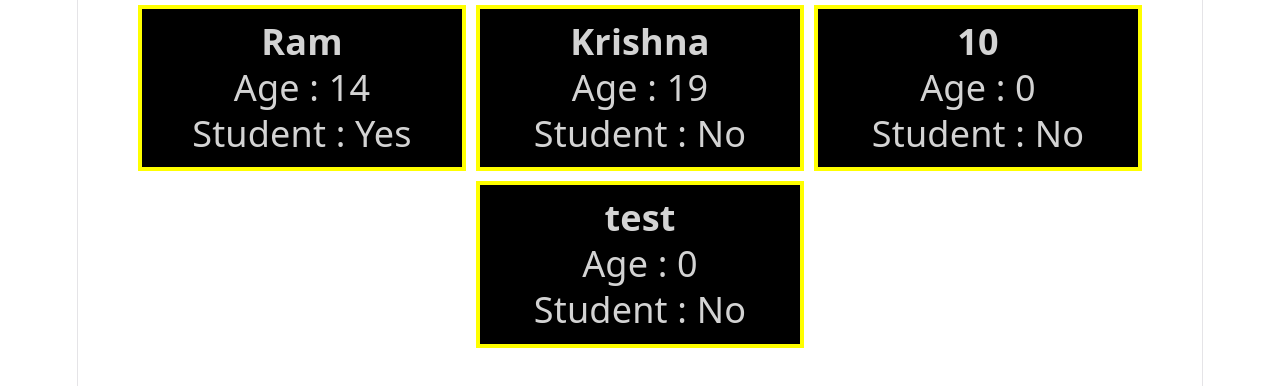
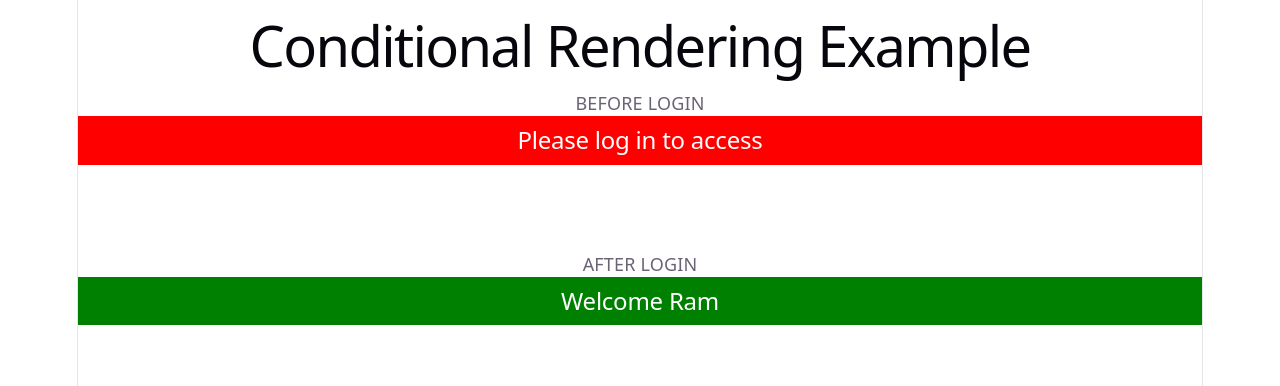
Before and after one commit to KamSofts/nodejs-examples, a React (Vite) app in the folder client/: page / in a window 1280 px wide. Shown: the top 386 px of the page. Built offline with nearby package versions, Linux system fonts and the light colour scheme.

Commit message:
Conditional rendering example

```diff
--- a/client/src/App.jsx
+++ b/client/src/App.jsx
@@ -4,9 +4,19 @@ import './App.css'
 // import Card from "./card/Card";
 // import Button1 from "./button/Button1";
 // import Button2 from "./button/Button2";
-import Student from './props-demo/Student';
+// import Student from './props-demo/Student';
+import UserGreeting from './conditional/UserGreeting';
 
 function App() {
+
+  const conditionalRendering = <>
+    <h1>Conditional Rendering Example</h1>
+    <p>BEFORE LOGIN</p>
+    <UserGreeting />
+    <br /><br /><br />
+    <p>AFTER LOGIN</p><UserGreeting isLoggedIn={true} username="Ram" />
+  </>;
+
   return (
     <div>
       {/* <h1>useState & useEffect</h1><StateAndEffect /> */}
@@ -26,10 +36,11 @@ function App() {
           margin: "30px"
         }}
       >INLINE CSS</button> */}
-      <Student name="Ram" age={14} isStudent={true} />
+      {/* <Student name="Ram" age={14} isStudent={true} />
       <Student name="Krishna" age={19} isStudent={false} />
       <Student name={10} age="Test123" isStudent="Test" />
-      <Student name="test" age="test" isStudent="test"/>
+      <Student name="test" age="test" isStudent="test"/> */}
+      {conditionalRendering}
     </div>
   )
 }
--- /dev/null
+++ b/client/src/conditional/UserGreeting.jsx
@@ -0,0 +1,24 @@
+const UserGreeting = props => {
+    const username = props.username || "Guest";
+    const isLoggedIn = props.isLoggedIn || false;
+
+    const styles = {
+        textAlign: "center",
+        color: "white",
+        padding: "10px"
+    }
+
+    const welcomeGreet = <h2 style={{
+        ...styles,
+        backgroundColor: "green"
+    }}>Welcome {username}</h2>;
+
+    const loginGreet = <h2 style={{
+        ...styles,
+        backgroundColor: "red"
+    }}>Please log in to access</h2>;
+
+    return (isLoggedIn ? welcomeGreet : loginGreet);
+}
+
+export default UserGreeting;
```
Also changed, not shown: 1 other file (tests, documents, lock files or other folders).
